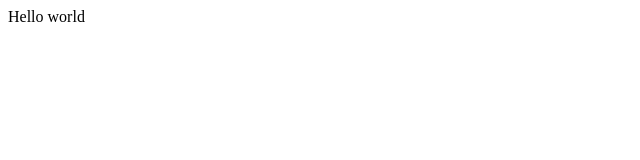
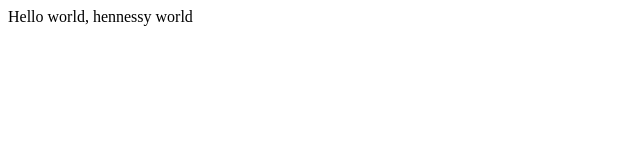
Before and after one commit to ljinui/opentutorials-hennessy, a plain HTML site: page index.html in a window 1280 px wide. Shown: the whole page, without its empty margins (0-640 px from the left). Drawn offline with Linux system fonts and the light colour scheme.

Commit message:
change index.html

```diff
--- a/index.html
+++ b/index.html
@@ -19,6 +19,6 @@
     </head>
 
     <body>
-        Hello world
+        Hello world, hennessy world
     </body>
 </html>
```
